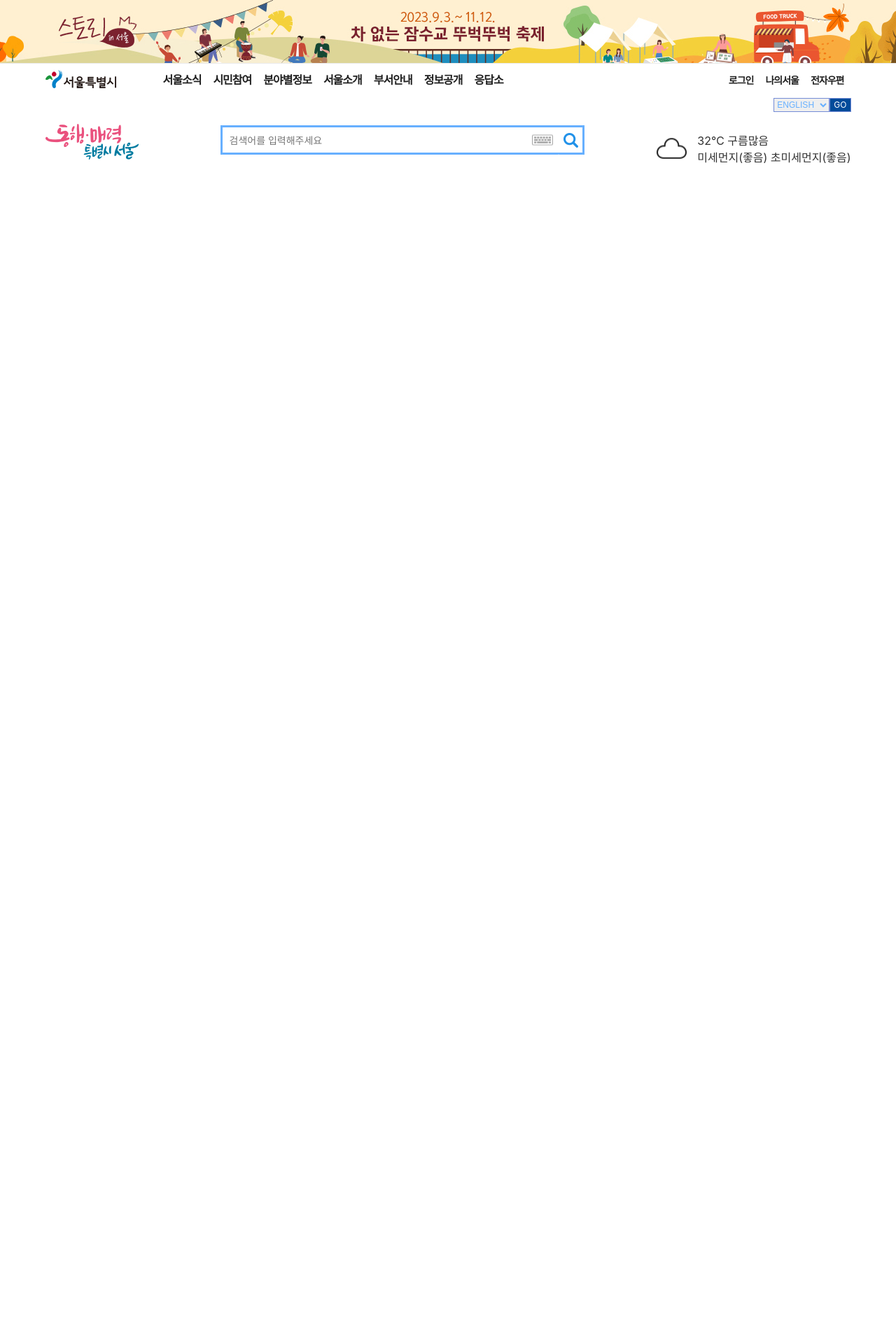
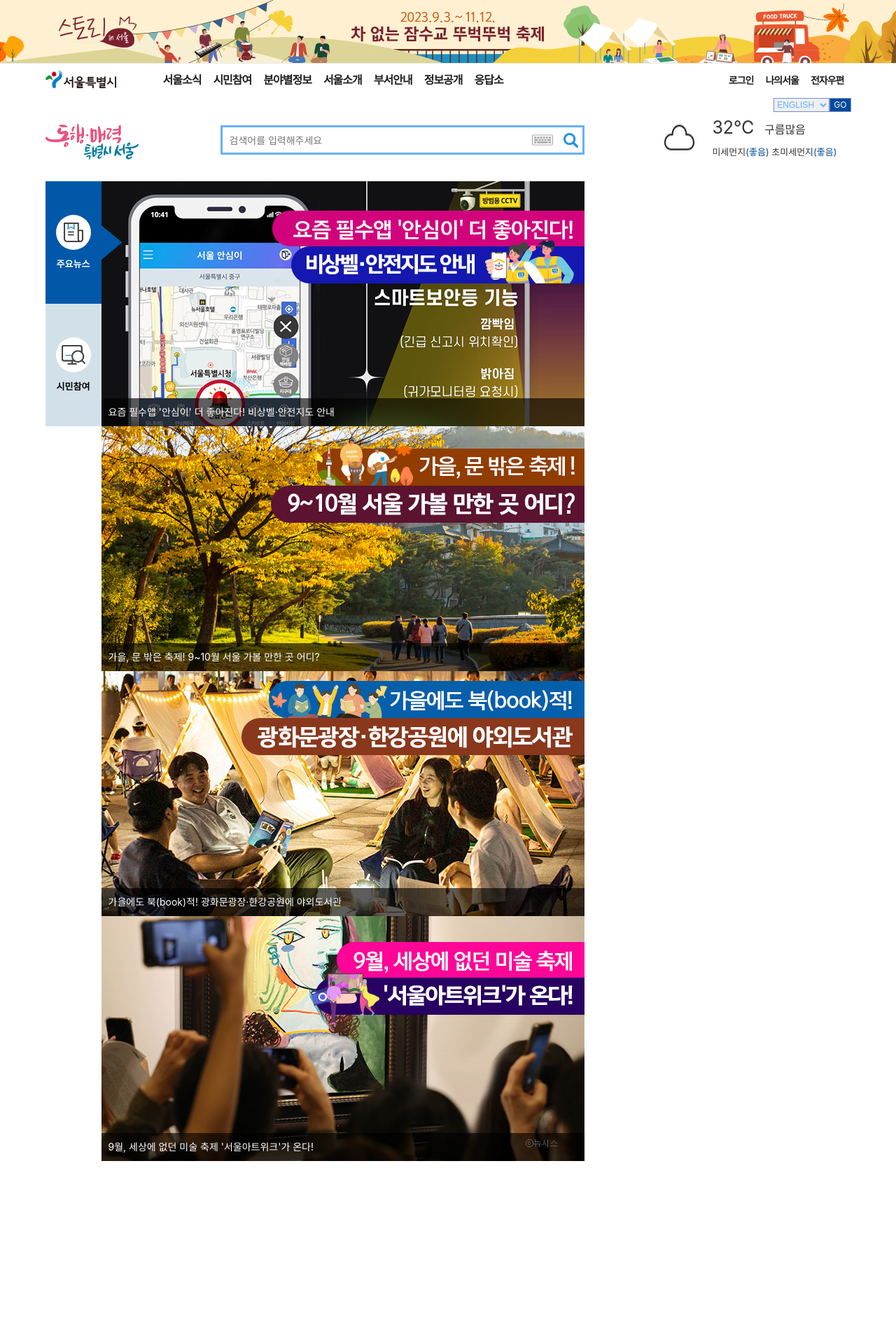
Before and after one commit to wldnjs990/first-zone-portfolio, a PHP site: the page made by work/clonecoding/seoul city hall/index.html in a window 1280 px wide. Shown: the top 1899 px of the page at 70% size. Run offline with PHP 8.4, Linux system fonts and the light colour scheme.

Commit message:
23.09.08 서울시청

```diff
--- a/work/clonecoding/seoul city hall/css/style.css
+++ b/work/clonecoding/seoul city hall/css/style.css
@@ -73,5 +73,54 @@
     background: url(../img/header/icon_set_common.png)no-repeat -32px -97px;
 }
 .st-con-wrap .api-line .weather{
-    margin-left: auto; display: flex;
+    margin-left: auto; display: flex; margin-right: 20px; margin-bottom: 30px;
 }
+.st-con-wrap .api-line .weather > img{margin-right: 10px; width: 58px;}
+.st-con-wrap .api-line .weather .weather-text .top-weather{
+    margin-bottom: 10px;
+}
+.st-con-wrap .api-line .weather .weather-text .top-weather .tempature{
+    font-size: 25px; margin-right: 10px;
+}
+.st-con-wrap .api-line .weather .weather-text .bottom-weather{
+    font-size: 13px;
+}
+.st-con-wrap .api-line .weather .weather-text .bottom-weather b{
+    color: rgb(1, 75, 154);
+}
+.nd-con-wrap .slide-box-1{
+    height: 350px; display: flex; margin-top: 1px;
+}
+.nd-con-wrap .slide-box-1 .box-nav-1 .nav{
+    width: 80px; height: 50%; cursor: pointer; position: relative; z-index: 1;
+    display: flex; flex-flow: column; align-items: center; justify-content: center;
+    background: #d2e1e9; color: #000; font-size: 13px; font-weight: bold;
+}
+.nd-con-wrap .slide-box-1 .box-nav-1 .nav .circle{
+    width: 50px; height: 50px; border-radius: 50px;
+    margin-bottom: 10px;
+}
+.nd-con-wrap .slide-box-1 .box-nav-1 .nav .circle.news{
+    background: url(../img/nd-con-wrap/icon_main_2019.png)no-repeat 0 0;
+    background-color: #fff;
+}
+.nd-con-wrap .slide-box-1 .box-nav-1 .nav .circle.participate{
+    background: url(../img/nd-con-wrap/icon_main_2019.png)no-repeat -50px 0;
+    background-color: #fff;
+}
+.nd-con-wrap .slide-box-1 .box-nav-1 .nav.on{
+    background: #0158a8; color: #fff;
+}
+.nd-con-wrap .slide-box-1 .box-nav-1 .nav.on::after{
+    content: ''; width: 30px; height: 50px; background: #0158a8;
+    position: absolute; top: 50%; right: -30px; transform: translateY(-50%);
+    clip-path: polygon(0 0, 100% 50%, 0 100%);
+}
+.nd-con-wrap .slide-box-1 .swipe-1 .wrapper-1 .slide-1{
+    position: relative;
+}
+.nd-con-wrap .slide-box-1 .swipe-1 .wrapper-1 .slide-1 figcaption{
+    position: absolute; bottom: 0; left: 0; font-size: 14px;
+    width: 100%; height: 40px; line-height: 40px; padding-left: 10px;
+    background: #000000a1; color: #fff;
+}
--- a/work/clonecoding/seoul city hall/index.html
+++ b/work/clonecoding/seoul city hall/index.html
@@ -63,7 +63,7 @@
                 <img src="img/st-con-wrap/weathericon_d2.png" alt="날씨 아이콘">
                 <div class="weather-text">
                     <div class="top-weather">
-                        <span>32℃</span>
+                        <span class="tempature">32℃</span>
                         <span>구름많음</span>
                     </div>
                     <div class="bottom-weather">
@@ -74,6 +74,48 @@
             </div>
         </div>
     </div>
+    <div class="inner nd-con-wrap">
+        <div class="slide-box-1">
+            <div class="box-nav-1">
+                <div class="nav on">
+                    <div class="circle news"></div>
+                    <p>주요뉴스</p>
+                </div>
+                <div class="nav">
+                    <div class="circle participate"></div>
+                    <p>시민참여</p>
+                </div>
+            </div>
+            <div class="swiper swipe-1">
+                <div class="swiper-wrapper wrapper-1">
+                    <div class="swiper-slide slide-1">
+                        <a href="javascript:;">
+                            <img src="img/nd-con-wrap/slide-1.jpg" alt="슬라이드 이미지 1">
+                        </a>
+                        <figcaption>요즘 필수앱 '안심이' 더 좋아진다! 비상벨·안전지도 안내</figcaption>
+                    </div>
+                    <div class="swiper-slide slide-1">
+                        <a href="javascript:;">
+                            <img src="img/nd-con-wrap/slide-2.jpg" alt="슬라이드 이미지 1">
+                        </a>
+                        <figcaption>가을, 문 밖은 축제! 9~10월 서울 가볼 만한 곳 어디?</figcaption>
+                    </div>
+                    <div class="swiper-slide slide-1">
+                        <a href="javascript:;">
+                            <img src="img/nd-con-wrap/slide-3.jpg" alt="슬라이드 이미지 1">
+                        </a>
+                        <figcaption>가을에도 북(book)적! 광화문광장·한강공원에 야외도서관</figcaption>
+                    </div>
+                    <div class="swiper-slide slide-1">
+                        <a href="javascript:;">
+                            <img src="img/nd-con-wrap/slide-4.jpg" alt="슬라이드 이미지 1">
+                        </a>
+                        <figcaption>9월, 세상에 없던 미술 축제 '서울아트위크'가 온다!</figcaption>
+                    </div>
+                </div>
+            </div>
+        </div>
+    </div>
 </div>
 <!--------------------------------->
 </body>
```
Also changed, not shown: work/clonecoding/seoul city hall/img/nd-con-wrap/icon_main_2019.png (added), work/clonecoding/seoul city hall/img/nd-con-wrap/slide-1.jpg (added), work/clonecoding/seoul city hall/img/nd-con-wrap/slide-2.jpg (added), work/clonecoding/seoul city hall/img/nd-con-wrap/slide-3.jpg (added), work/clonecoding/seoul city hall/img/nd-con-wrap/slide-4.jpg (added).
